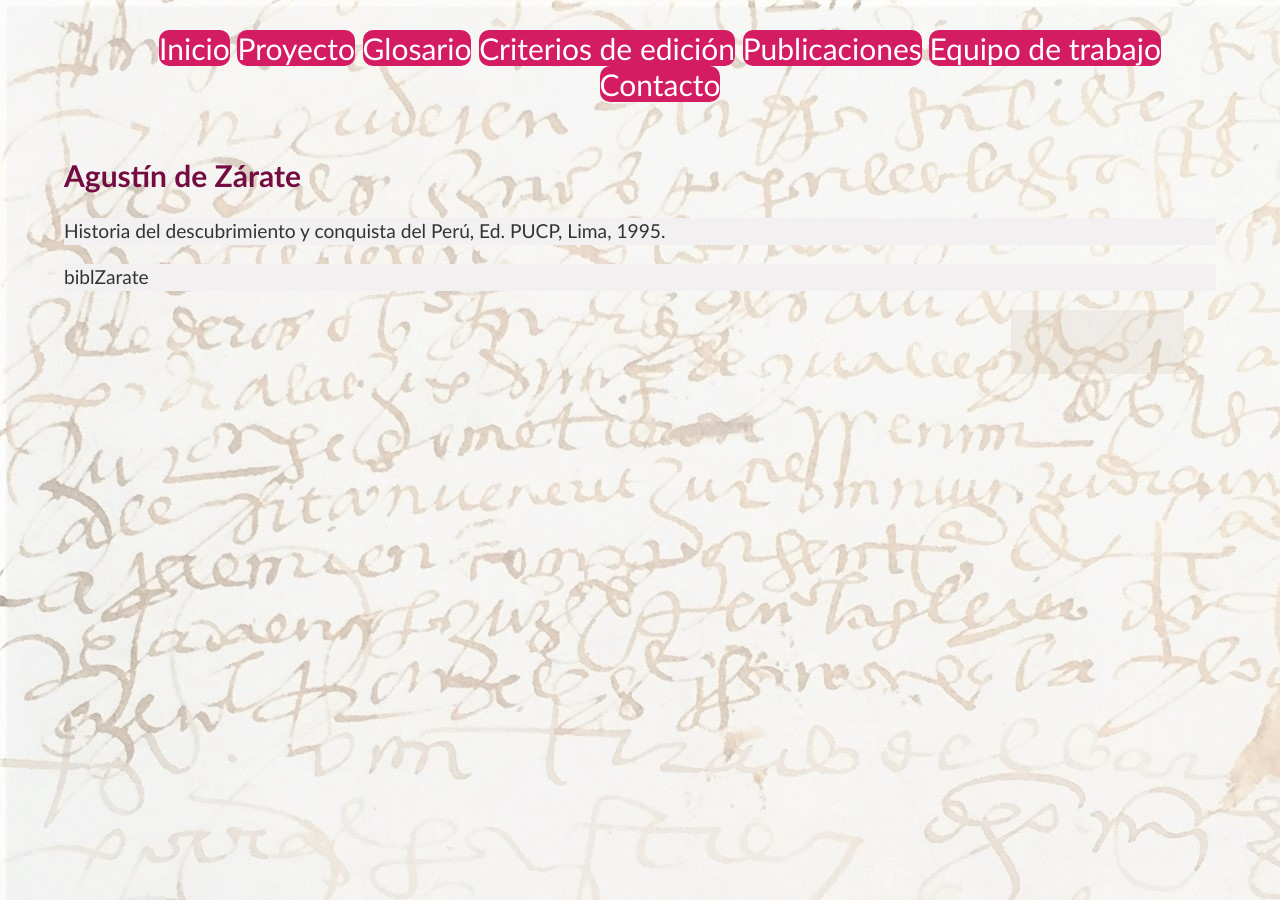
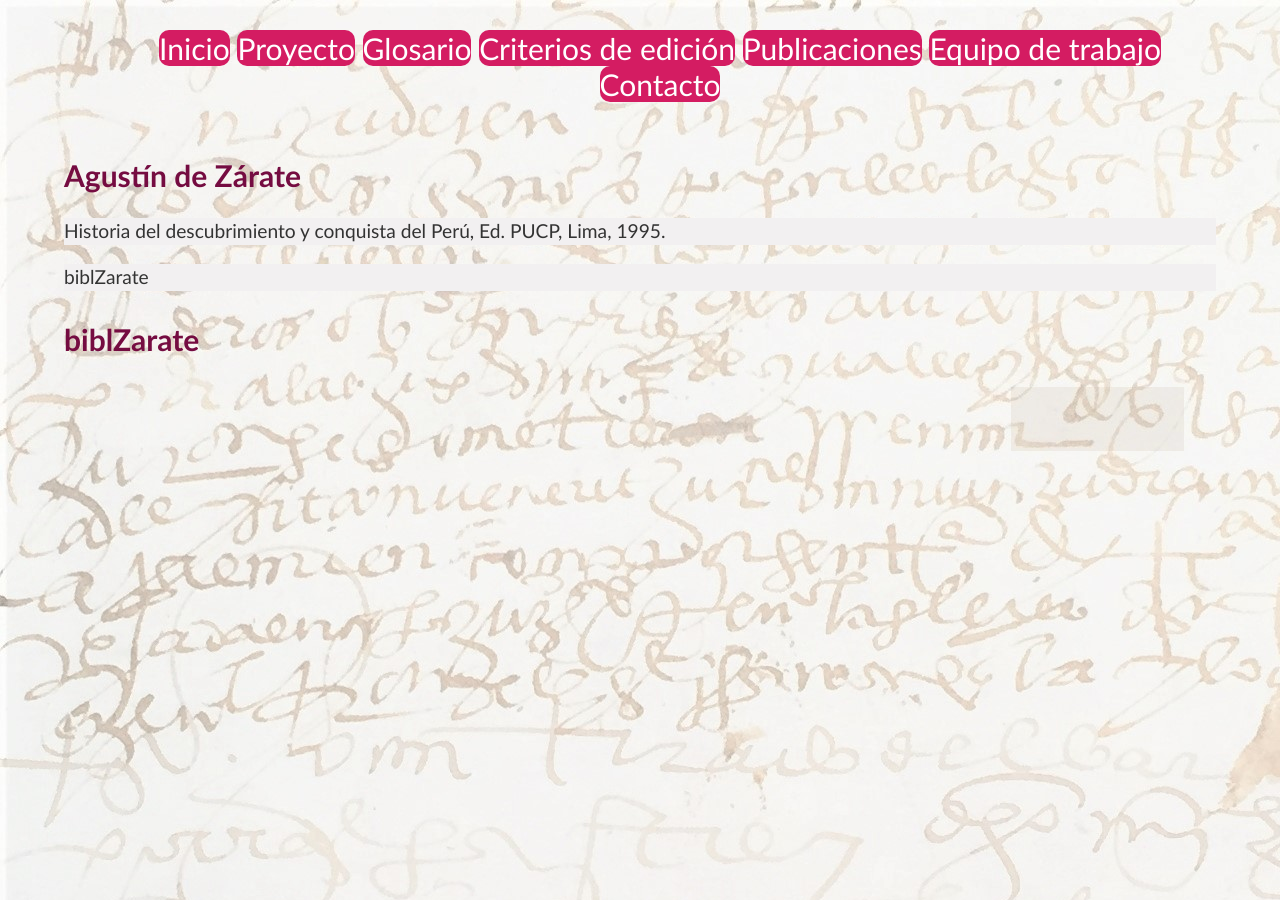
Before and after one commit to glosascroniquenses/glosascroniquenses.github.io, a Jekyll site: the page built from _autores/cronista15.html, in a window 1280 px wide. Built offline with Jekyll 4.4.1, drawn with Linux system fonts in a browser that asks for light colours.

Commit message:
Update autore.html

```diff
--- a/_layouts/autore.html
+++ b/_layouts/autore.html
@@ -9,6 +9,12 @@ layout: default
 <p>{{ content }}</p>
 
 <p>{{ page.text }}</p>
+
+<article>
+    {% if page.title != {{ autore.url}} %}
+    <h1>{{ page.text}}</h1>
+    {% endif %}
+</article>
 
     {% if page.data %}
     <div id="palabras">
```
